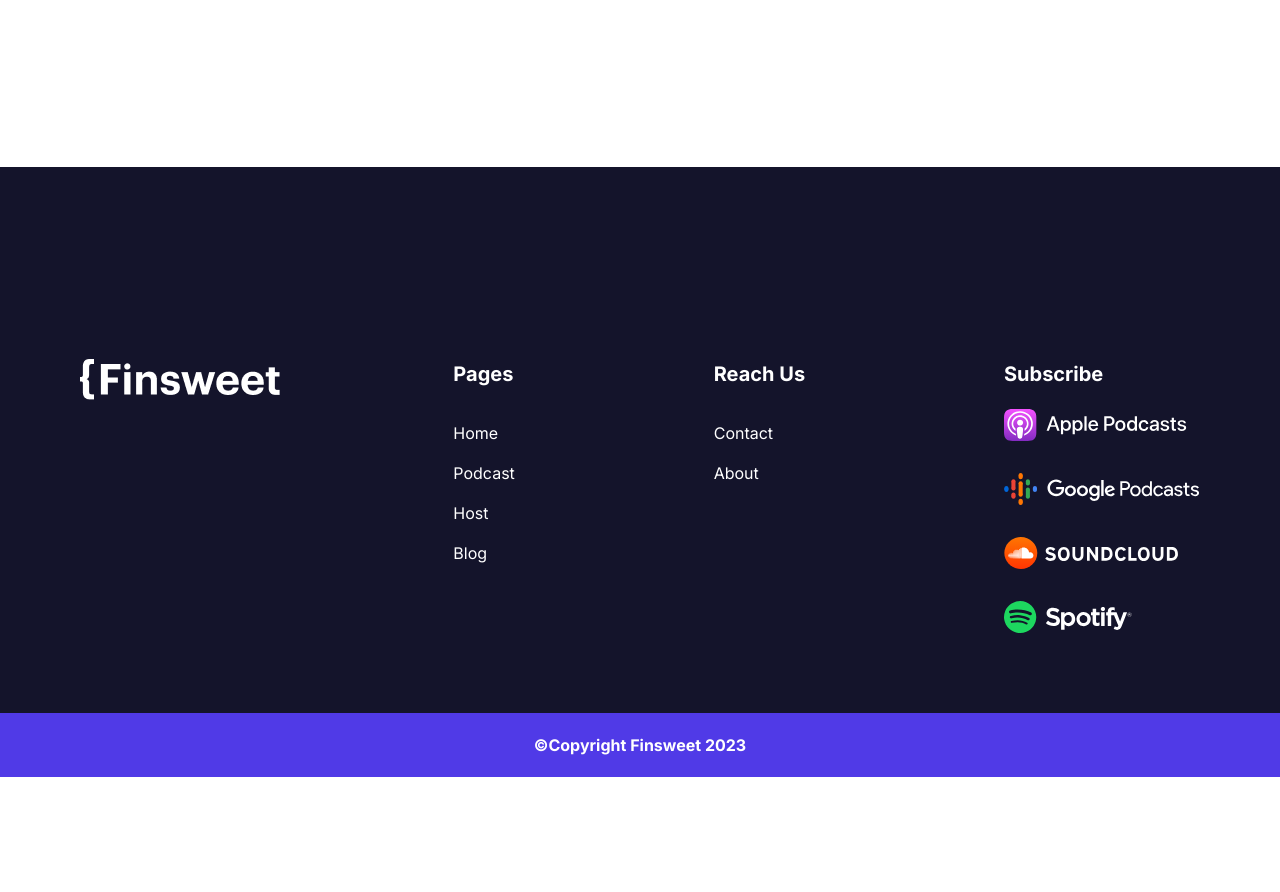
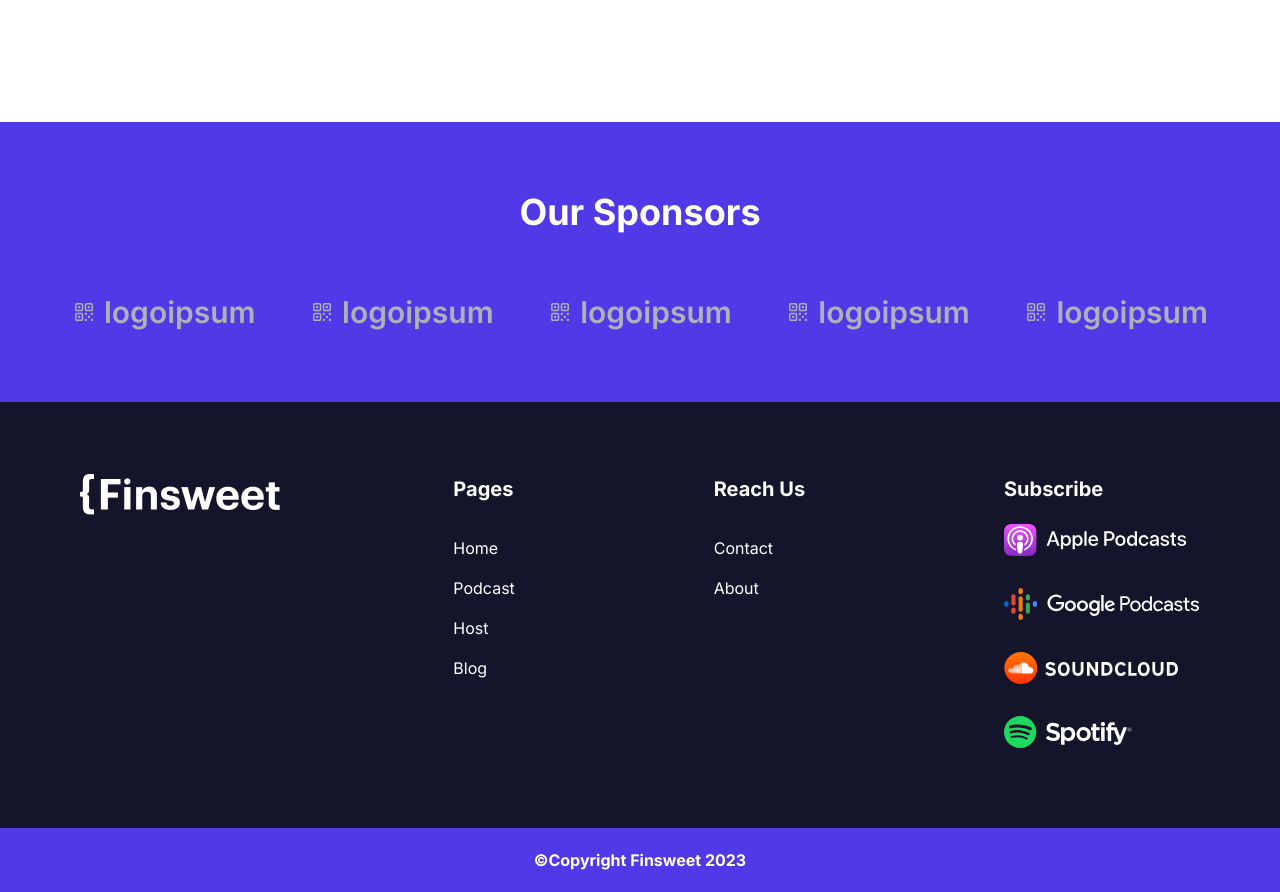
Before and after one commit to Shahriar-Shakil/static-mania-test, a Next.js app: page / in a window 1280 px wide. Shown: the part 2080-2972 px from the top of the page. Before the commit the page ends 2857 px from the top, so only its background shows below. Built offline with nearby package versions, Linux system fonts and the light colour scheme.

Commit message:
footer component added

```diff
--- a/components/Cards/EpisodeCard.tsx
+++ b/components/Cards/EpisodeCard.tsx
@@ -16,8 +16,21 @@ export default function EpisodeCard({ episode }: Props) {
           height={episode.logo.height}
           alt='episode'
         />
-        <div className='absolute top-4 right-4 flex h-10 w-10 items-center justify-center rounded-full bg-blue-500'>
-          <img className='' src='/icons/mike.svg' alt='logo' />
+        <div className='absolute top-4 right-4 flex h-10 w-10 items-center justify-center rounded-full bg-blue-500 hover:bg-blue-800'>
+          <svg
+            xmlns='http://www.w3.org/2000/svg'
+            fill='none'
+            viewBox='0 0 24 24'
+            strokeWidth={1.5}
+            stroke='currentColor'
+            className='h-6 w-6 text-white'
+          >
+            <path
+              strokeLinecap='round'
+              strokeLinejoin='round'
+              d='M12 18.75a6 6 0 006-6v-1.5m-6 7.5a6 6 0 01-6-6v-1.5m6 7.5v3.75m-3.75 0h7.5M12 15.75a3 3 0 01-3-3V4.5a3 3 0 116 0v8.25a3 3 0 01-3 3z'
+            />
+          </svg>
         </div>
       </div>
       {/*card body */}
--- a/components/Footer.tsx
+++ b/components/Footer.tsx
@@ -6,11 +6,14 @@ import AppleButton from './buttons/AppleButton';
 import GooglePodcastButton from './buttons/GooglePodcast';
 import SoundcloudButton from './buttons/SoundcloudButton';
 import SpotifyButton from './buttons/SpotifyButton';
+import Sponsors from './Sponsors';
 type Props = {};
 
 export default function Footer({}: Props) {
   return (
-    <footer className='mt-[200px] bg-black'>
+    <div className='relative mt-[150px] lg:mt-[315px] '>
+      <Sponsors />
+      <footer className='relative  bg-black'>
         <div className='mx-auto max-w-7xl px-10 pt-[100px] pb-[80px] lg:px-[80px] lg:pt-[192px]'>
           <div className='flex  lg:flex-row'>
             <div className='hidden w-2/5 lg:inline-block lg:w-2/4  '>
@@ -66,5 +69,6 @@ export default function Footer({}: Props) {
           &copy;Copyright Finsweet 2023{' '}
         </div>
       </footer>
+    </div>
   );
 }
--- a/components/Pages/HomePage.tsx
+++ b/components/Pages/HomePage.tsx
@@ -5,6 +5,7 @@ import CTA from '../CTA';
 import Features from '../Features';
 import Footer from '../Footer';
 import RecentEpisodes from '../RecentEpisodes';
+import Sponsors from '../Sponsors';
 
 type Props = {};
 
--- /dev/null
+++ b/components/Sponsors.tsx
@@ -0,0 +1,143 @@
+import React from 'react';
+import IconButton from './buttons/IconButton';
+
+type Props = {};
+
+export default function Sponsors({}: Props) {
+  return (
+    <div className='absolute left-1/2 z-50 mx-auto hidden w-full   max-w-7xl -translate-x-1/2 transform bg-blue-500  p-[72px] lg:-top-40 lg:block'>
+      <div className='space-y-16'>
+        <p className='text-center text-4xl font-bold leading-9 text-white'>
+          Our Sponsors
+        </p>
+        <div className='flex flex-wrap justify-between gap-8'>
+          <IconButton
+            className='text-3xl font-bold text-gray hover:text-white'
+            label='logoipsum'
+            icon={
+              <svg
+                xmlns='http://www.w3.org/2000/svg'
+                fill='none'
+                viewBox='0 0 24 24'
+                strokeWidth={1.5}
+                stroke='currentColor'
+                className='h-6 w-6'
+              >
+                <path
+                  strokeLinecap='round'
+                  strokeLinejoin='round'
+                  d='M3.75 4.875c0-.621.504-1.125 1.125-1.125h4.5c.621 0 1.125.504 1.125 1.125v4.5c0 .621-.504 1.125-1.125 1.125h-4.5A1.125 1.125 0 013.75 9.375v-4.5zM3.75 14.625c0-.621.504-1.125 1.125-1.125h4.5c.621 0 1.125.504 1.125 1.125v4.5c0 .621-.504 1.125-1.125 1.125h-4.5a1.125 1.125 0 01-1.125-1.125v-4.5zM13.5 4.875c0-.621.504-1.125 1.125-1.125h4.5c.621 0 1.125.504 1.125 1.125v4.5c0 .621-.504 1.125-1.125 1.125h-4.5A1.125 1.125 0 0113.5 9.375v-4.5z'
+                />
+                <path
+                  strokeLinecap='round'
+                  strokeLinejoin='round'
+                  d='M6.75 6.75h.75v.75h-.75v-.75zM6.75 16.5h.75v.75h-.75v-.75zM16.5 6.75h.75v.75h-.75v-.75zM13.5 13.5h.75v.75h-.75v-.75zM13.5 19.5h.75v.75h-.75v-.75zM19.5 13.5h.75v.75h-.75v-.75zM19.5 19.5h.75v.75h-.75v-.75zM16.5 16.5h.75v.75h-.75v-.75z'
+                />
+              </svg>
+            }
+          />
+          <IconButton
+            className='text-3xl font-bold text-gray hover:text-white'
+            label='logoipsum'
+            icon={
+              <svg
+                xmlns='http://www.w3.org/2000/svg'
+                fill='none'
+                viewBox='0 0 24 24'
+                strokeWidth={1.5}
+                stroke='currentColor'
+                className='h-6 w-6'
+              >
+                <path
+                  strokeLinecap='round'
+                  strokeLinejoin='round'
+                  d='M3.75 4.875c0-.621.504-1.125 1.125-1.125h4.5c.621 0 1.125.504 1.125 1.125v4.5c0 .621-.504 1.125-1.125 1.125h-4.5A1.125 1.125 0 013.75 9.375v-4.5zM3.75 14.625c0-.621.504-1.125 1.125-1.125h4.5c.621 0 1.125.504 1.125 1.125v4.5c0 .621-.504 1.125-1.125 1.125h-4.5a1.125 1.125 0 01-1.125-1.125v-4.5zM13.5 4.875c0-.621.504-1.125 1.125-1.125h4.5c.621 0 1.125.504 1.125 1.125v4.5c0 .621-.504 1.125-1.125 1.125h-4.5A1.125 1.125 0 0113.5 9.375v-4.5z'
+                />
+                <path
+                  strokeLinecap='round'
+                  strokeLinejoin='round'
+                  d='M6.75 6.75h.75v.75h-.75v-.75zM6.75 16.5h.75v.75h-.75v-.75zM16.5 6.75h.75v.75h-.75v-.75zM13.5 13.5h.75v.75h-.75v-.75zM13.5 19.5h.75v.75h-.75v-.75zM19.5 13.5h.75v.75h-.75v-.75zM19.5 19.5h.75v.75h-.75v-.75zM16.5 16.5h.75v.75h-.75v-.75z'
+                />
+              </svg>
+            }
+          />
+          <IconButton
+            className='text-3xl font-bold text-gray hover:text-white'
+            label='logoipsum'
+            icon={
+              <svg
+                xmlns='http://www.w3.org/2000/svg'
+                fill='none'
+                viewBox='0 0 24 24'
+                strokeWidth={1.5}
+                stroke='currentColor'
+                className='h-6 w-6'
+              >
+                <path
+                  strokeLinecap='round'
+                  strokeLinejoin='round'
+                  d='M3.75 4.875c0-.621.504-1.125 1.125-1.125h4.5c.621 0 1.125.504 1.125 1.125v4.5c0 .621-.504 1.125-1.125 1.125h-4.5A1.125 1.125 0 013.75 9.375v-4.5zM3.75 14.625c0-.621.504-1.125 1.125-1.125h4.5c.621 0 1.125.504 1.125 1.125v4.5c0 .621-.504 1.125-1.125 1.125h-4.5a1.125 1.125 0 01-1.125-1.125v-4.5zM13.5 4.875c0-.621.504-1.125 1.125-1.125h4.5c.621 0 1.125.504 1.125 1.125v4.5c0 .621-.504 1.125-1.125 1.125h-4.5A1.125 1.125 0 0113.5 9.375v-4.5z'
+                />
+                <path
+                  strokeLinecap='round'
+                  strokeLinejoin='round'
+                  d='M6.75 6.75h.75v.75h-.75v-.75zM6.75 16.5h.75v.75h-.75v-.75zM16.5 6.75h.75v.75h-.75v-.75zM13.5 13.5h.75v.75h-.75v-.75zM13.5 19.5h.75v.75h-.75v-.75zM19.5 13.5h.75v.75h-.75v-.75zM19.5 19.5h.75v.75h-.75v-.75zM16.5 16.5h.75v.75h-.75v-.75z'
+                />
+              </svg>
+            }
+          />
+          <IconButton
+            className='text-3xl font-bold text-gray hover:text-white'
+            label='logoipsum'
+            icon={
+              <svg
+                xmlns='http://www.w3.org/2000/svg'
+                fill='none'
+                viewBox='0 0 24 24'
+                strokeWidth={1.5}
+                stroke='currentColor'
+                className='h-6 w-6'
+              >
+                <path
+                  strokeLinecap='round'
+                  strokeLinejoin='round'
+                  d='M3.75 4.875c0-.621.504-1.125 1.125-1.125h4.5c.621 0 1.125.504 1.125 1.125v4.5c0 .621-.504 1.125-1.125 1.125h-4.5A1.125 1.125 0 013.75 9.375v-4.5zM3.75 14.625c0-.621.504-1.125 1.125-1.125h4.5c.621 0 1.125.504 1.125 1.125v4.5c0 .621-.504 1.125-1.125 1.125h-4.5a1.125 1.125 0 01-1.125-1.125v-4.5zM13.5 4.875c0-.621.504-1.125 1.125-1.125h4.5c.621 0 1.125.504 1.125 1.125v4.5c0 .621-.504 1.125-1.125 1.125h-4.5A1.125 1.125 0 0113.5 9.375v-4.5z'
+                />
+                <path
+                  strokeLinecap='round'
+                  strokeLinejoin='round'
+                  d='M6.75 6.75h.75v.75h-.75v-.75zM6.75 16.5h.75v.75h-.75v-.75zM16.5 6.75h.75v.75h-.75v-.75zM13.5 13.5h.75v.75h-.75v-.75zM13.5 19.5h.75v.75h-.75v-.75zM19.5 13.5h.75v.75h-.75v-.75zM19.5 19.5h.75v.75h-.75v-.75zM16.5 16.5h.75v.75h-.75v-.75z'
+                />
+              </svg>
+            }
+          />
+          <IconButton
+            className='text-3xl font-bold text-gray hover:text-white'
+            label='logoipsum'
+            icon={
+              <svg
+                xmlns='http://www.w3.org/2000/svg'
+                fill='none'
+                viewBox='0 0 24 24'
+                strokeWidth={1.5}
+                stroke='currentColor'
+                className='h-6 w-6'
+              >
+                <path
+                  strokeLinecap='round'
+                  strokeLinejoin='round'
+                  d='M3.75 4.875c0-.621.504-1.125 1.125-1.125h4.5c.621 0 1.125.504 1.125 1.125v4.5c0 .621-.504 1.125-1.125 1.125h-4.5A1.125 1.125 0 013.75 9.375v-4.5zM3.75 14.625c0-.621.504-1.125 1.125-1.125h4.5c.621 0 1.125.504 1.125 1.125v4.5c0 .621-.504 1.125-1.125 1.125h-4.5a1.125 1.125 0 01-1.125-1.125v-4.5zM13.5 4.875c0-.621.504-1.125 1.125-1.125h4.5c.621 0 1.125.504 1.125 1.125v4.5c0 .621-.504 1.125-1.125 1.125h-4.5A1.125 1.125 0 0113.5 9.375v-4.5z'
+                />
+                <path
+                  strokeLinecap='round'
+                  strokeLinejoin='round'
+                  d='M6.75 6.75h.75v.75h-.75v-.75zM6.75 16.5h.75v.75h-.75v-.75zM16.5 6.75h.75v.75h-.75v-.75zM13.5 13.5h.75v.75h-.75v-.75zM13.5 19.5h.75v.75h-.75v-.75zM19.5 13.5h.75v.75h-.75v-.75zM19.5 19.5h.75v.75h-.75v-.75zM16.5 16.5h.75v.75h-.75v-.75z'
+                />
+              </svg>
+            }
+          />
+        </div>
+      </div>
+    </div>
+  );
+}
--- a/components/buttons/IconButton.tsx
+++ b/components/buttons/IconButton.tsx
@@ -7,10 +7,15 @@ type Props = {
   onClick?: () => void;
 };
 
-export default function IconButton({ label, onClick, className, icon }: Props) {
+export default function IconButton({
+  label,
+  onClick,
+  className = 'text-base',
+  icon,
+}: Props) {
   return (
     <button
-      className={`flex items-center gap-2 text-base font-semibold text-blue-500 hover:text-blue-800  ${className} `}
+      className={`${className} flex items-center gap-2  font-semibold text-blue-500 hover:text-blue-800   `}
       onClick={onClick}
     >
       {icon}
```
Lines whose indentation alone changed are shown as unchanged.
